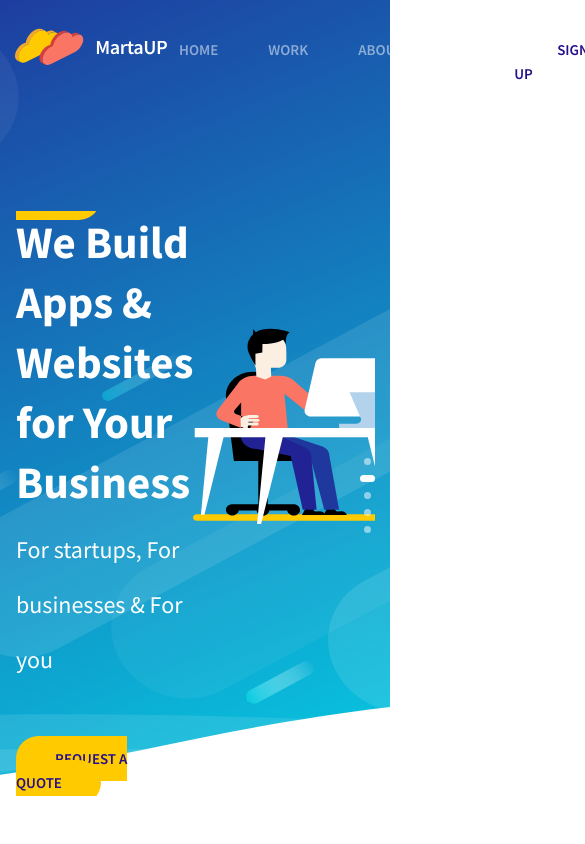
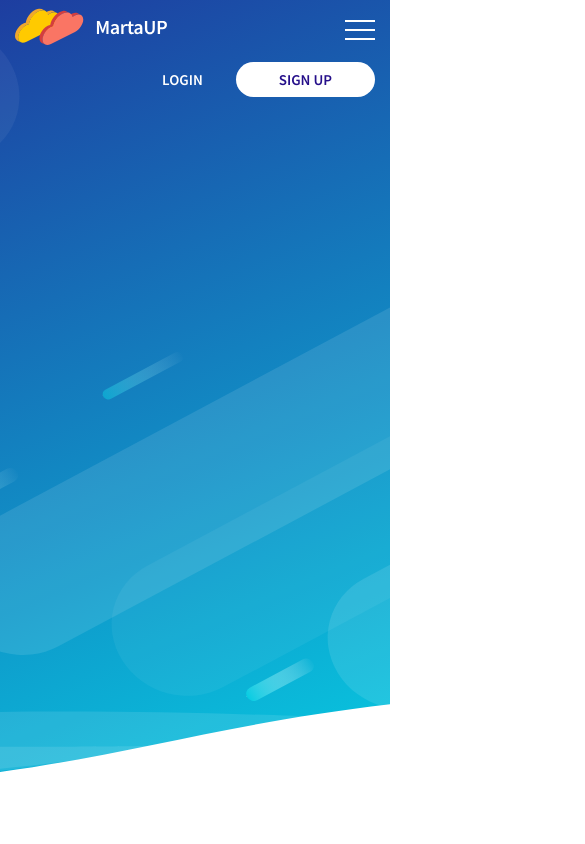
Before and after one commit to diana-tdm/martaup, a plain HTML site: page index.html in a window 390 px wide. Shown: the top 844 px of the page, 585 px wide, since content can reach past the window. Drawn offline with nearby package versions, Linux system fonts and the light colour scheme.

Commit message:
Адаптация сайта

```diff
--- a/css/style.css
+++ b/css/style.css
@@ -274,3 +274,65 @@ a {
 .footer__link a + a {
   margin-left: 20px;
 }
+@media (max-width: 924px) {
+  .header__top {
+    flex-wrap: wrap;
+  }
+  .header-btn {
+    width: 100%;
+    text-align: right;
+  }
+  .login {
+    margin-right: 30px;
+  }
+}
+@media (max-width: 570px) {
+  .menu__list {
+    display: none;
+    position: absolute;
+    top: 120px;
+    left: 0;
+    text-align: center;
+    width: 100%;
+    background-color: #1a50a8;
+  }
+  .menu__list li + li {
+    padding-left: 0;
+  }
+  .menu__list a {
+    display: block;
+    padding: 10px 0;
+  }
+  .menu__btn span {
+    width: 100%;
+    height: 2px;
+    background-color: #fff;
+    top: 9px;
+    position: absolute;
+  }
+  .menu__btn {
+    width: 30px;
+    height: 20px;
+    position: relative;
+  }
+  .menu__btn::after,
+  .menu__btn::before {
+    content: "";
+    width: 100%;
+    height: 2px;
+    background-color: #fff;
+    position: absolute;
+  }
+  .menu__btn::after {
+    top: 0;
+  }
+  .menu__btn::before {
+    bottom: 0;
+  }
+}
+
+@media (min-width: 570px) {
+  .menu__list {
+    display: flex !important;
+  }
+}
--- a/index.html
+++ b/index.html
@@ -13,6 +13,7 @@
     <link rel="stylesheet" href="css/slick.css" />
     <link rel="stylesheet" href="css/style.css" />
   </head>
+
   <body>
     <header class="header">
       <div class="container">
@@ -21,11 +22,14 @@
             <a href="#"><img src="images/Logo.svg" alt=""/></a>
           </div>
           <nav class="menu">
+            <div class="menu__btn">
+              <span></span>
+            </div>
             <ul class="menu__list">
-              <li><a href="#">home</a></li>
-              <li><a href="#">work</a></li>
-              <li><a href="#">about</a></li>
-              <li><a href="#">contact</a></li>
+              <li class="menu__list-item"><a href="#">home</a></li>
+              <li class="menu__list-item"><a href="#">work</a></li>
+              <li class="menu__list-item"><a href="#">about</a></li>
+              <li class="menu__list-item"><a href="#">contact</a></li>
             </ul>
           </nav>
           <div class="header-btn">
@@ -33,7 +37,7 @@
             <a class="sign-up" href="#">sign up</a>
           </div>
         </div>
-        <div class="header-slider">
+        <!-- <div class="header-slider">
           <div class="header-slider__item">
             <div class="header-slider__item-content">
               <div class="header-slider__item-info">
@@ -114,11 +118,10 @@
               </div>
             </div>
           </div>
-        </div>
+        </div> -->
       </div>
     </header>
-
-    <section class="specialised">
+    <!-- <section class="specialised">
       <div class="container">
         <div class="specialised__title title">
           We are specialised in
@@ -297,7 +300,7 @@
           <div class="footer__copy">© 2013-2018 All rights reserved.</div>
         </div>
       </div>
-    </footer>
+    </footer> -->
 
     <script src="https://ajax.googleapis.com/ajax/libs/jquery/3.4.1/jquery.min.js"></script>
     <script src="js/slick.min.js"></script>
--- a/js/main.js
+++ b/js/main.js
@@ -6,4 +6,7 @@ $(function() {
     dotsClass: "header-dots",
     autoplay: 2000
   });
+  $(".menu__btn").on("click", function() {
+    $(".menu__list").slideToggle();
+  });
 });
```
